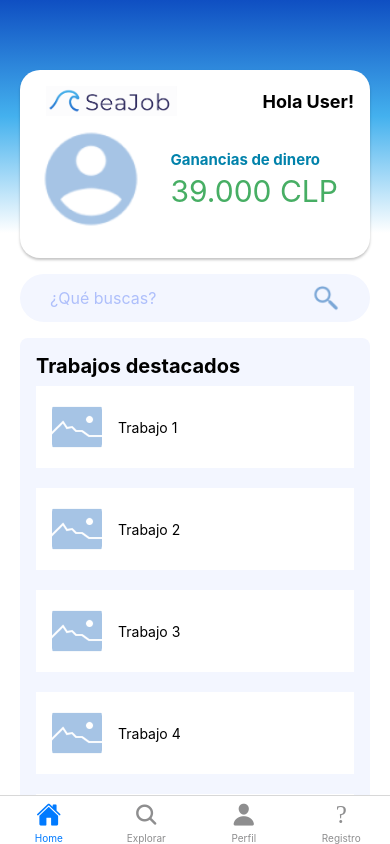
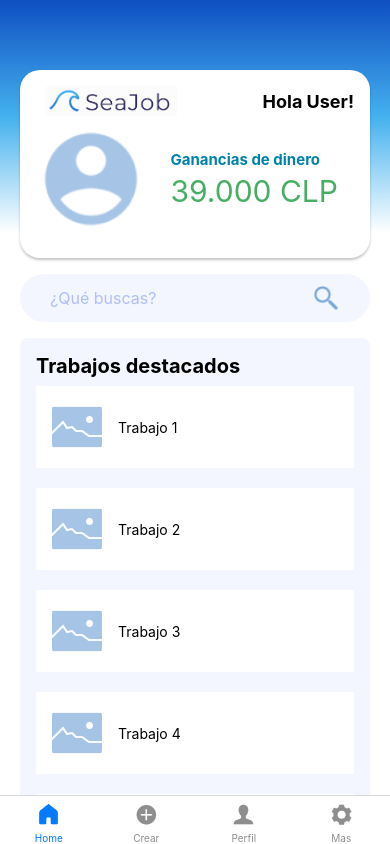
Before and after one commit to camilainf/SeaApp, a React Native app: screen /Main in a window 390 px wide. Built offline with nearby package versions, Linux system fonts and the light colour scheme.

Commit message:
fix(TabNavigator): error de los iconos

```diff
--- a/src/routes/TabNavigator.tsx
+++ b/src/routes/TabNavigator.tsx
@@ -5,39 +5,45 @@ import { MainTabParamList } from './types';
 import Home from '../screens/Home';
 import SearchJobs from '../screens/SearchJobs';
 import Profile from '../screens/Profile';
-import Login from '../screens/Login';
-import Register from '../screens/Register';
+import { Image } from 'react-native';
+
 
 const Tab = createBottomTabNavigator<MainTabParamList>();
+
+const homeIcon = require('../../assets/tab-icons/Home.png');
+const createIcon = require('../../assets/tab-icons/Create.png');
+const profileIcon = require('../../assets/tab-icons/Profile.png');
+const masIcon = require('../../assets/tab-icons/Settings.png');
+
 
 const TabGroup: React.FC = () => {
     return (
         <Tab.Navigator
             screenOptions={({route, navigation}) => ({
                 tabBarIcon: ({color, focused, size}) => {
-                    let iconName;
+                    let iconSource;
                     switch(route.name) {
                         case "Home":
-                            iconName = "home";
+                            iconSource = homeIcon;
                             break;
-                        case "Explorar":
-                            iconName = "search";
+                        case "Crear":
+                            iconSource = createIcon;
                             break;
                         case "Perfil":
-                            iconName = "person";
+                            iconSource = profileIcon;
                             break;
                         default:
-                            iconName = "emoticon-dead";
+                            iconSource = masIcon;
                     }
-                    return <Ionicons name={iconName as any} size={size} color={color}/>
+                    return <Image source={iconSource} style={{ width: size, height: size, tintColor: color }}/>
                 },
                 headerShown: false,
             })}
         >
             <Tab.Screen name="Home" component={Home}/>
-            <Tab.Screen name="Explorar" component={SearchJobs}/>
+            <Tab.Screen name="Crear" component={SearchJobs}/>
             <Tab.Screen name="Perfil" component={Profile}/>
-            <Tab.Screen name="Registro" component={Register}/>
+            <Tab.Screen name="Mas" component={Home}/>
         </Tab.Navigator>
     );
 };
--- a/src/routes/types.tsx
+++ b/src/routes/types.tsx
@@ -6,8 +6,8 @@ export type RootStackParamList = {
 
 export type MainTabParamList = {
     Home: undefined;
-    Explorar: undefined;
+    Crear: undefined;
     Perfil: undefined;
-    Registro: undefined;
+    Mas: undefined;
     Salir: undefined;
 };
```
